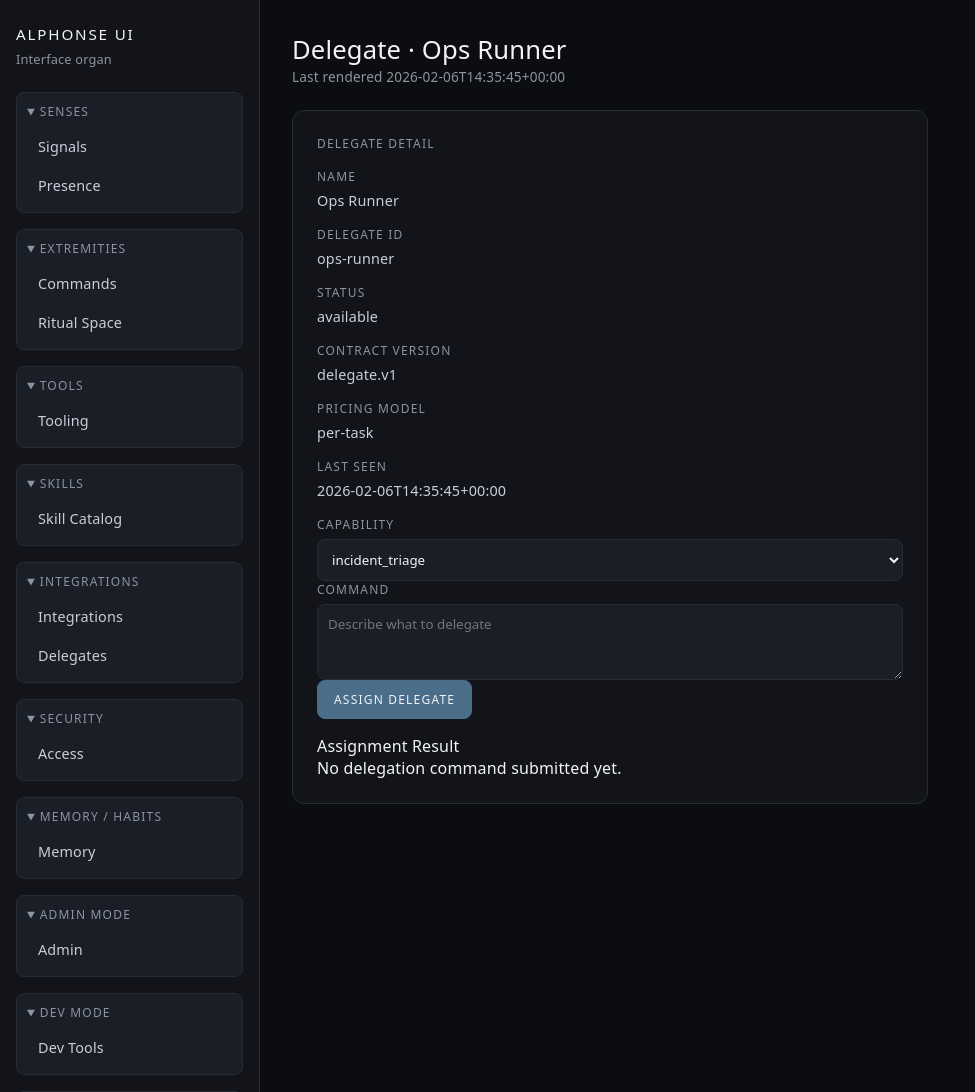
After one commit to khabaznak/alphonse-ui, a Flask app: page /delegates/ops-runner in a window 1280 px wide. The commit adds this page. Shown: the top 1092 px of the page, without its empty margins (0-975 px from the left). Run offline with Flask 3, Linux system fonts and the light colour scheme; some libraries are stand-ins or nearby versions.

Commit message:
Add delegates routes and delegation timeline cards

```diff
--- a/server/app.py
+++ b/server/app.py
@@ -15,6 +15,28 @@ app = Flask(__name__, static_folder="static", template_folder="templates")
 class ChatMessage:
     role: str
     content: str
+    timestamp: str
+    correlation_id: str
+
+
+@dataclass
+class Delegate:
+    id: str
+    name: str
+    capabilities: List[str]
+    contract_version: str
+    pricing_model: Optional[str]
+    status: str
+    last_seen: str
+
+
+@dataclass
+class DelegationCard:
+    delegate_id: str
+    delegate_name: str
+    capability: str
+    command: str
+    status: str
     timestamp: str
     correlation_id: str
 
@@ -37,10 +59,40 @@ class AlphonseClient:
 
 
 ALPHONSE = AlphonseClient()
-CHAT_MESSAGES: List[ChatMessage] = []
+CHAT_TIMELINE: List[Dict[str, object]] = []
+DELEGATES: Dict[str, Delegate] = {
+    "ops-runner": Delegate(
+        id="ops-runner",
+        name="Ops Runner",
+        capabilities=["incident_triage", "deploy_checks", "status_digest"],
+        contract_version="delegate.v1",
+        pricing_model="per-task",
+        status="available",
+        last_seen=datetime.now(timezone.utc).astimezone().isoformat(timespec="seconds"),
+    ),
+    "home-sentinel": Delegate(
+        id="home-sentinel",
+        name="Home Sentinel",
+        capabilities=["presence_watch", "device_health", "quiet_hours_guard"],
+        contract_version="delegate.v1",
+        pricing_model=None,
+        status="busy",
+        last_seen=datetime.now(timezone.utc).astimezone().isoformat(timespec="seconds"),
+    ),
+    "memory-steward": Delegate(
+        id="memory-steward",
+        name="Memory Steward",
+        capabilities=["summary_pack", "habit_snapshot", "timeline_review"],
+        contract_version="delegate.v1",
+        pricing_model="monthly",
+        status="available",
+        last_seen=datetime.now(timezone.utc).astimezone().isoformat(timespec="seconds"),
+    ),
+}
 UI_EVENT_TYPES = {
     "presence_update": "ui.event.presence.update",
     "presence_idle": "ui.event.presence.idle",
+    "delegation_assigned": "ui.event.delegation.assigned",
     "command_received": "ui.command.received",
     "command_failed": "ui.command.failed",
 }
@@ -95,6 +147,7 @@ def nav_sections() -> List[Dict[str, object]]:
             "title": "Integrations",
             "items": [
                 {"label": "Integrations", "path": "/integrations"},
+                {"label": "Delegates", "path": "/delegates"},
             ],
         },
         {
@@ -131,6 +184,9 @@ def nav_sections() -> List[Dict[str, object]]:
 
 
 def external_sections() -> List[Dict[str, object]]:
+    delegate_items = [
+        f"{delegate.name} ({delegate.status})" for delegate in DELEGATES.values()
+    ]
     return [
         {
             "title": "Family",
@@ -158,7 +214,7 @@ def external_sections() -> List[Dict[str, object]]:
         },
         {
             "title": "Delegates",
-            "items": ["No context linked"],
+            "items": delegate_items or ["No delegates linked"],
         },
         {
             "title": "Contexts",
@@ -203,6 +259,51 @@ def integrations() -> str:
     return render_template("integrations.html", **page_context("Integrations"))
 
 
+@app.get("/delegates")
+def delegates_list() -> str:
+    delegates = list(DELEGATES.values())
+    return render_template("delegates.html", delegates=delegates, **page_context("Delegates"))
+
+
+@app.get("/delegates/<delegate_id>")
+def delegate_details(delegate_id: str) -> str:
+    delegate = DELEGATES.get(delegate_id)
+    if not delegate:
+        return render_template("delegates_detail.html", delegate=None, **page_context("Delegate")), 404
+    return render_template("delegates_detail.html", delegate=delegate, **page_context(f"Delegate · {delegate.name}"))
+
+
+@app.post("/delegates/<delegate_id>/assign")
+def delegate_assign(delegate_id: str) -> Response:
+    delegate = DELEGATES.get(delegate_id)
+    correlation_id = ensure_correlation_id(request.form.get("correlation_id"))
+    if not delegate:
+        response = Response("Delegate not found", status=404)
+        response.headers["X-UI-Event-Type"] = UI_EVENT_TYPES["command_failed"]
+        return with_contract_headers(response, correlation_id, ok=False)
+
+    command = request.form.get("command", "").strip()
+    if not command:
+        response = Response("Missing command", status=400)
+        response.headers["X-UI-Event-Type"] = UI_EVENT_TYPES["command_failed"]
+        return with_contract_headers(response, correlation_id, ok=False)
+
+    capability = request.form.get("capability", "").strip() or delegate.capabilities[0]
+    card = DelegationCard(
+        delegate_id=delegate.id,
+        delegate_name=delegate.name,
+        capability=capability,
+        command=command,
+        status="assigned",
+        timestamp=now_iso(),
+        correlation_id=correlation_id,
+    )
+    CHAT_TIMELINE.append({"type": "delegation", "delegation": card})
+    response = Response(render_template("partials/delegation_assignment_result.html", delegation=card))
+    response.headers["X-UI-Event-Type"] = UI_EVENT_TYPES["delegation_assigned"]
+    return with_contract_headers(response, correlation_id, ok=True)
+
+
 @app.post("/chat/messages")
 def chat_messages() -> str:
     content = request.form.get("message", "").strip()
@@ -220,8 +321,8 @@ def chat_messages() -> str:
         timestamp=now_iso(),
         correlation_id=correlation_id,
     )
-    CHAT_MESSAGES.append(message)
-    response = Response(render_template("partials/chat_timeline.html", messages=CHAT_MESSAGES))
+    CHAT_TIMELINE.append({"type": "message", "message": message})
+    response = Response(render_template("partials/chat_timeline.html", entries=CHAT_TIMELINE))
     response.headers["X-UI-Event-Type"] = UI_EVENT_TYPES["command_received"]
     if stream_mode:
         response.headers["X-UI-Stream-Url"] = f"/stream/chat?correlation_id={correlation_id}"
@@ -230,7 +331,7 @@ def chat_messages() -> str:
 
 @app.get("/chat/timeline")
 def chat_timeline() -> str:
-    response = Response(render_template("partials/chat_timeline.html", messages=CHAT_MESSAGES))
+    response = Response(render_template("partials/chat_timeline.html", entries=CHAT_TIMELINE))
     response.headers["X-UI-Event-Type"] = UI_EVENT_TYPES["command_received"]
     return with_contract_headers(response, ensure_correlation_id())
 
@@ -269,7 +370,16 @@ def stream_presence() -> Response:
 @app.get("/stream/chat")
 def stream_chat() -> Response:
     correlation_id = ensure_correlation_id(request.args.get("correlation_id"))
-    source_message = next((msg for msg in reversed(CHAT_MESSAGES) if msg.correlation_id == correlation_id), None)
+    source_message = next(
+        (
+            entry["message"]
+            for entry in reversed(CHAT_TIMELINE)
+            if entry.get("type") == "message"
+            and isinstance(entry.get("message"), ChatMessage)
+            and entry["message"].correlation_id == correlation_id
+        ),
+        None,
+    )
     source_text = source_message.content if source_message else "Message received."
     reply = f"Alphonse stream placeholder: {source_text}"
     chunks = [part for part in reply.split(" ") if part]
--- a/server/static/css/app.css
+++ b/server/static/css/app.css
@@ -274,6 +274,26 @@ textarea {
   background: var(--bg-2);
 }
 
+.delegate-link {
+  display: block;
+  color: var(--ink-0);
+  text-decoration: none;
+}
+
+.delegate-link:hover {
+  border-color: var(--accent-0);
+}
+
+.delegate-name {
+  font-size: 0.95rem;
+}
+
+.delegate-meta {
+  margin-top: var(--space-1);
+  color: var(--ink-2);
+  font-size: 0.8rem;
+}
+
 .placeholder,
 .empty-state {
   color: var(--ink-2);
@@ -338,6 +358,44 @@ textarea {
   color: var(--ink-1);
 }
 
+.kv {
+  display: grid;
+  gap: var(--space-1);
+}
+
+.kv-label {
+  font-family: var(--font-system);
+  font-size: 0.75rem;
+  text-transform: uppercase;
+  letter-spacing: 0.1em;
+  color: var(--ink-2);
+}
+
+.kv-value {
+  font-size: 0.9rem;
+  color: var(--ink-1);
+}
+
+.select-field {
+  width: 100%;
+  padding: var(--space-2);
+  background: var(--bg-2);
+  border: 1px solid var(--border-0);
+  border-radius: var(--radius-0);
+  color: var(--ink-0);
+  font-family: var(--font-body);
+}
+
+.delegation-card {
+  border-color: var(--accent-0);
+}
+
+.delegation-command {
+  margin-top: var(--space-1);
+  font-size: 0.85rem;
+  color: var(--ink-1);
+}
+
 .sidebar-right-header {
   margin-bottom: var(--space-3);
 }
--- /dev/null
+++ b/server/templates/delegates_detail.html
@@ -0,0 +1,64 @@
+{% extends "base.html" %}
+
+{% block content %}
+{% if delegate %}
+<section class="panel">
+  <div class="panel-title">Delegate Detail</div>
+  <div class="panel-body">
+    <div class="kv">
+      <div class="kv-label">Name</div>
+      <div class="kv-value">{{ delegate.name }}</div>
+    </div>
+    <div class="kv">
+      <div class="kv-label">Delegate ID</div>
+      <div class="kv-value">{{ delegate.id }}</div>
+    </div>
+    <div class="kv">
+      <div class="kv-label">Status</div>
+      <div class="kv-value">{{ delegate.status }}</div>
+    </div>
+    <div class="kv">
+      <div class="kv-label">Contract Version</div>
+      <div class="kv-value">{{ delegate.contract_version }}</div>
+    </div>
+    <div class="kv">
+      <div class="kv-label">Pricing Model</div>
+      <div class="kv-value">{{ delegate.pricing_model or "n/a" }}</div>
+    </div>
+    <div class="kv">
+      <div class="kv-label">Last Seen</div>
+      <div class="kv-value">{{ delegate.last_seen }}</div>
+    </div>
+
+    <form class="form" hx-post="/delegates/{{ delegate.id }}/assign" hx-target="#delegate-assign-result" hx-swap="innerHTML">
+      <label class="field">
+        <span class="field-label">Capability</span>
+        <select name="capability" class="select-field">
+          {% for capability in delegate.capabilities %}
+          <option value="{{ capability }}">{{ capability }}</option>
+          {% endfor %}
+        </select>
+      </label>
+      <label class="field">
+        <span class="field-label">Command</span>
+        <textarea name="command" rows="3" placeholder="Describe what to delegate"></textarea>
+      </label>
+      <input type="hidden" name="correlation_id" value="" />
+      <button class="button" type="submit">Assign Delegate</button>
+    </form>
+
+    <div id="delegate-assign-result" class="panel-subtle">
+      <div class="panel-subtle-title">Assignment Result</div>
+      <div class="panel-subtle-body">No delegation command submitted yet.</div>
+    </div>
+  </div>
+</section>
+{% else %}
+<section class="panel">
+  <div class="panel-title">Delegate Detail</div>
+  <div class="panel-body">
+    <div class="empty-state">Delegate not found.</div>
+  </div>
+</section>
+{% endif %}
+{% endblock %}
```
Also changed, not shown: AGENTS.md (+36 -0 lines), server/templates/delegates.html (added, +17 -0 lines), server/templates/partials/chat_timeline.html (+9 -3 lines), server/templates/partials/delegation_assignment_result.html (added, +16 -0 lines), server/templates/partials/delegation_card.html (added, +11 -0 lines).
